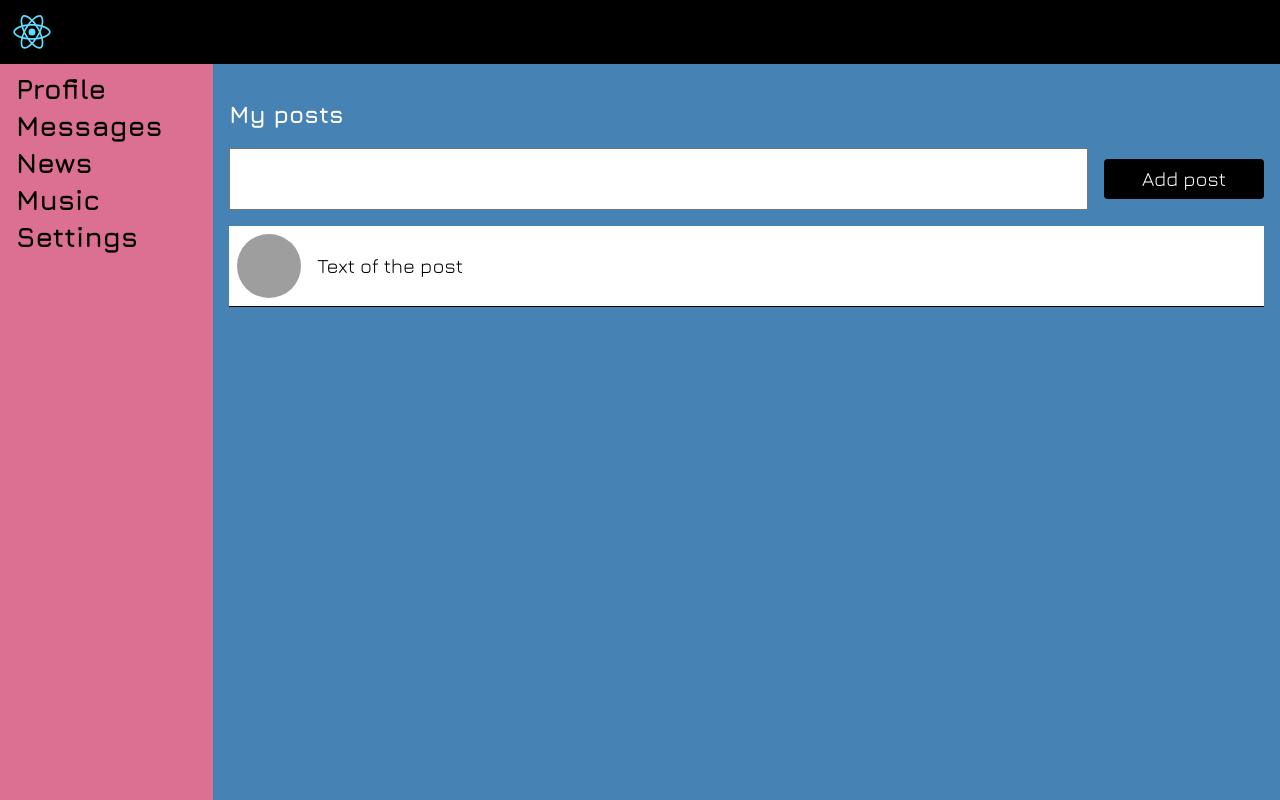
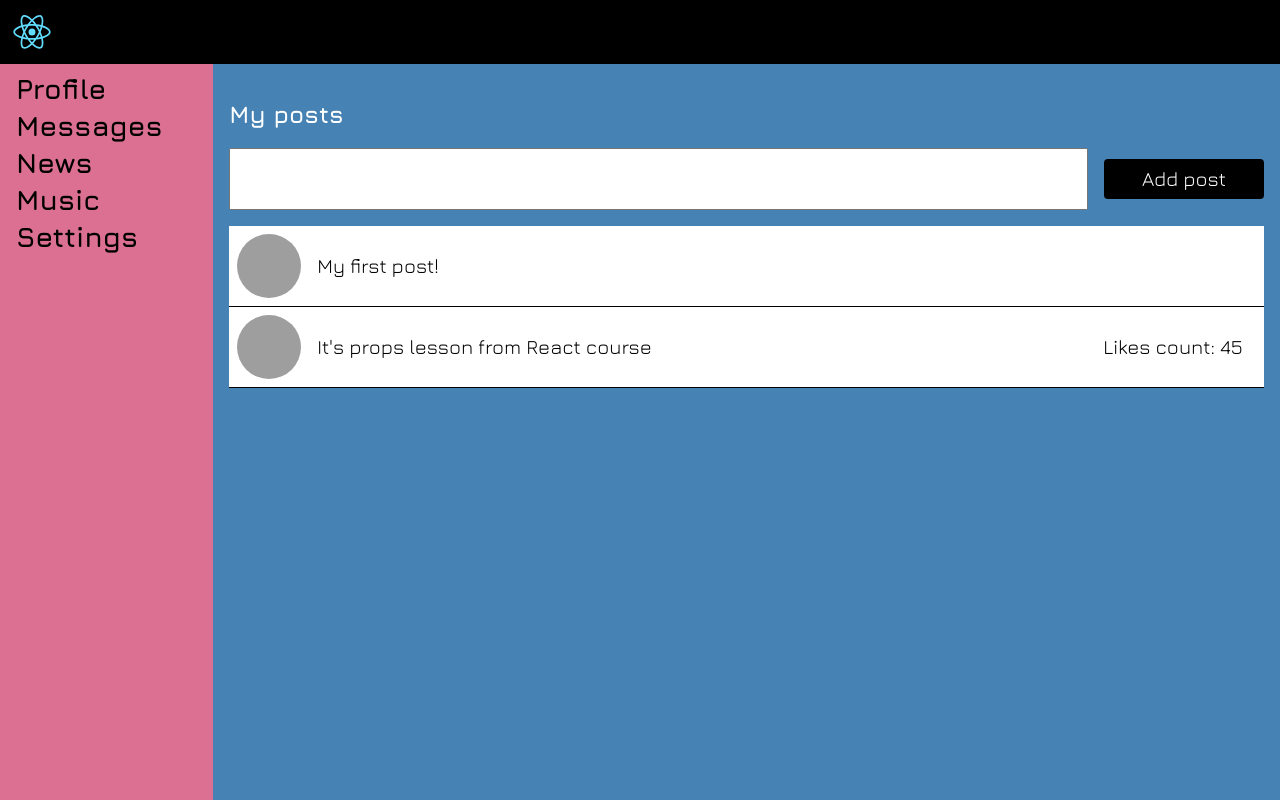
Before and after one commit to fiftysev/react_way_of_samurai, a React (Create React App) app: page /profile in a window 1280 px wide. Built offline with nearby package versions, Linux system fonts and the light colour scheme; no server answers; grey boxes are pictures that could not be loaded.

Commit message:
Add props for post

```diff
--- a/src/components/Profile/Posts/Post/Post.jsx
+++ b/src/components/Profile/Posts/Post/Post.jsx
@@ -1,12 +1,14 @@
 import React from "react";
 import s from "./post.module.css";
 
-const Post = () => {
+const Post = (props) => {
+  const { text, likes } = props;
   return (
     <>
       <div className={s.container}>
         <img src="https://source.unsplash.com/random/60x60" alt="" />
-        <p className={s.text}>Text of the post</p>
+        <p className={s.text}>{text}</p>
+        {likes && <p className={s.text}>Likes count: {likes}</p>}
       </div>
     </>
   );
--- a/src/components/Profile/Posts/Post/post.module.css
+++ b/src/components/Profile/Posts/Post/post.module.css
@@ -1,5 +1,7 @@
 .container {
-  display: flex;
+  display: grid;
+  grid-template-columns: 4rem 1fr 15%;
+  gap: 1rem;
   padding: 0.5rem;
   border-bottom: 1px solid black;
   background-color: white;
@@ -8,13 +10,11 @@
 .container img {
   width: 4rem;
   height: 4rem;
-  margin-right: 1rem;
   object-fit: cover;
   border-radius: 50%;
 }
 
 .text {
   margin: auto 0;
-  display: inline-block;
   font-size: 1.25rem;
 }
--- a/src/components/Profile/Posts/Posts.jsx
+++ b/src/components/Profile/Posts/Posts.jsx
@@ -16,7 +16,8 @@ const Posts = () => {
         />
         <button className={s.form__button}>Add post</button>
       </div>
-      <Post />
+      <Post text="My first post!" />
+      <Post text="It's props lesson from React course" likes={45} />
     </div>
   );
 };
```
